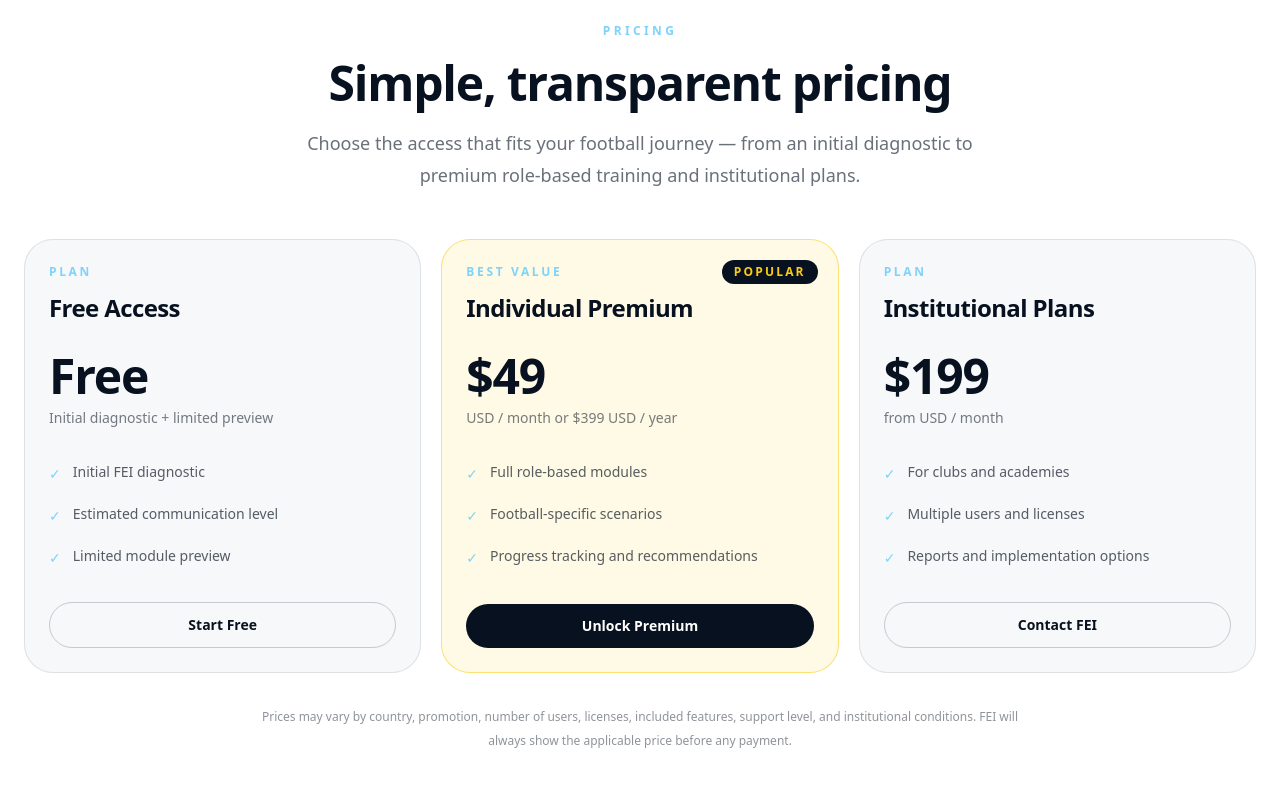
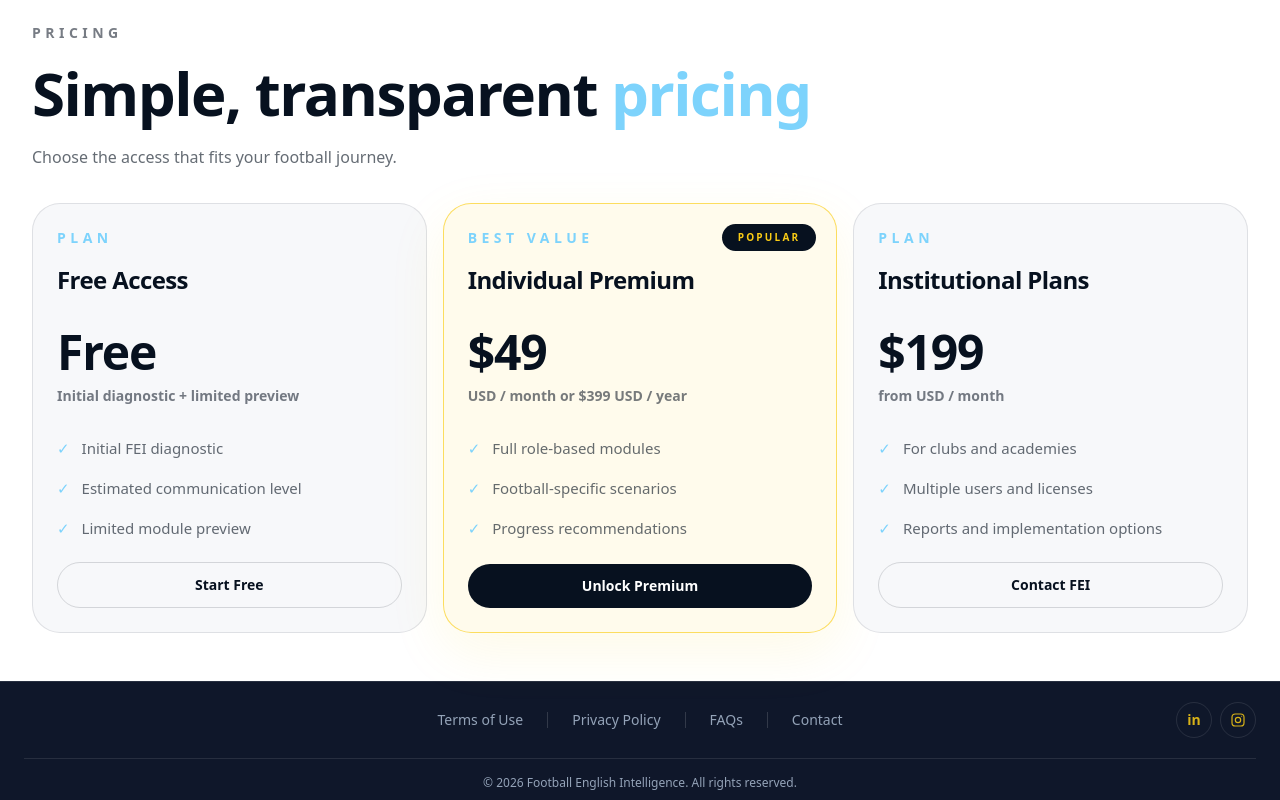
Before and after one commit to feifootball/fei-platform, a Next.js app: page / in a window 1280 px wide. Shown: the part 2660-3460 px from the top of the page. Built offline with nearby package versions, Linux system fonts and the light colour scheme.

Commit message:
Refine pricing section layout

```diff
--- a/app/page.tsx
+++ b/app/page.tsx
@@ -580,115 +580,128 @@ export default function Home() {
         </div>
       </section>
 
-      <section id="pricing" className="scroll-mt-32 bg-white px-6 pb-20 pt-10 text-fei-bg sm:pb-28 sm:pt-12">
-        <div className="mx-auto max-w-[1500px]">
-          <div className="mx-auto max-w-3xl text-center">
-            <p className="text-xs font-black uppercase tracking-[0.28em] text-fei-sky">{t.pricing_label}</p>
+      <section id="pricing" className="scroll-mt-24 bg-white px-5 py-10 sm:px-8 sm:py-12">
+        <div className="mx-auto max-w-7xl">
+          <div className="max-w-5xl">
+            <p className="text-sm font-black uppercase tracking-[0.32em] text-fei-bg/55">
+              {lang === "en" ? "PRICING" : "PRECIOS"}
+            </p>
 
-            <h2 className="mt-5 text-4xl font-black tracking-tight text-fei-bg sm:text-5xl">
-              {t.pricing_title}
+            <h2 className="mt-5 text-4xl font-black tracking-tight text-fei-bg sm:text-5xl lg:text-6xl">
+              {lang === "en" ? (
+                <>
+                  Simple, transparent <span className="text-fei-sky">pricing</span>
+                </>
+              ) : (
+                <>
+                  Precios simples y <span className="text-fei-sky">transparentes</span>
+                </>
+              )}
             </h2>
 
-            <p className="mx-auto mt-5 max-w-2xl text-base leading-8 text-fei-bg/60 sm:text-lg">
-              {t.pricing_subtitle}
+            <p className="mt-5 max-w-2xl text-[15px] font-normal leading-7 text-fei-bg/62 sm:text-base">
+              {lang === "en"
+                ? "Choose the access that fits your football journey."
+                : "Elige el acceso que mejor se adapta a tu camino en el fútbol."}
             </p>
           </div>
 
-          <div className="mt-12 grid gap-5 lg:grid-cols-3">
+          <div className="mt-8 grid gap-4 lg:grid-cols-3">
             {[
               {
-                name: lang === 'en' ? 'Free Access' : 'Acceso gratuito',
-                price: lang === 'en' ? 'Free' : 'Gratis',
-                detail: lang === 'en' ? 'Initial diagnostic + limited preview' : 'Diagnóstico inicial + vista previa limitada',
-                features: lang === 'en'
-                  ? ['Initial FEI diagnostic', 'Estimated communication level', 'Limited module preview']
-                  : ['Diagnóstico inicial FEI', 'Nivel estimado de comunicación', 'Vista previa limitada de módulos'],
-                cta: lang === 'en' ? 'Start Free' : 'Empezar gratis',
-                href: '/register',
-                highlight: false,
+                label: lang === "en" ? "PLAN" : "PLAN",
+                name: lang === "en" ? "Free Access" : "Acceso gratuito",
+                price: lang === "en" ? "Free" : "Gratis",
+                note: lang === "en" ? "Initial diagnostic + limited preview" : "Diagnóstico inicial + vista limitada",
+                features:
+                  lang === "en"
+                    ? ["Initial FEI diagnostic", "Estimated communication level", "Limited module preview"]
+                    : ["Diagnóstico inicial FEI", "Nivel comunicativo estimado", "Vista limitada de módulos"],
+                button: lang === "en" ? "Start Free" : "Empezar gratis",
+                href: "/register",
+                featured: false,
               },
               {
-                name: lang === 'en' ? 'Individual Premium' : 'Premium Individual',
-                price: '$49',
-                detail: lang === 'en' ? 'USD / month or $399 USD / year' : 'USD / mes o $399 USD / año',
-                features: lang === 'en'
-                  ? ['Full role-based modules', 'Football-specific scenarios', 'Progress tracking and recommendations']
-                  : ['Módulos completos por rol', 'Escenarios específicos de fútbol', 'Seguimiento de progreso y recomendaciones'],
-                cta: lang === 'en' ? 'Unlock Premium' : 'Desbloquear Premium',
-                href: '/register',
-                highlight: true,
+                label: lang === "en" ? "BEST VALUE" : "MEJOR VALOR",
+                badge: lang === "en" ? "POPULAR" : "POPULAR",
+                name: lang === "en" ? "Individual Premium" : "Premium individual",
+                price: "$49",
+                note: lang === "en" ? "USD / month or $399 USD / year" : "USD / mes o $399 USD / año",
+                features:
+                  lang === "en"
+                    ? ["Full role-based modules", "Football-specific scenarios", "Progress recommendations"]
+                    : ["Módulos completos por rol", "Escenarios específicos de fútbol", "Recomendaciones de progreso"],
+                button: lang === "en" ? "Unlock Premium" : "Activar Premium",
+                href: "/register",
+                featured: true,
               },
               {
-                name: lang === 'en' ? 'Institutional Plans' : 'Planes Institucionales',
-                price: '$199',
-                detail: lang === 'en' ? 'from USD / month' : 'desde USD / mes',
-                features: lang === 'en'
-                  ? ['For clubs and academies', 'Multiple users and licenses', 'Reports and implementation options']
-                  : ['Para clubes y academias', 'Múltiples usuarios y licencias', 'Reportes y opciones de implementación'],
-                cta: lang === 'en' ? 'Contact FEI' : 'Contactar FEI',
-                href: '/contact',
-                highlight: false,
+                label: lang === "en" ? "PLAN" : "PLAN",
+                name: lang === "en" ? "Institutional Plans" : "Planes institucionales",
+                price: "$199",
+                note: lang === "en" ? "from USD / month" : "desde USD / mes",
+                features:
+                  lang === "en"
+                    ? ["For clubs and academies", "Multiple users and licenses", "Reports and implementation options"]
+                    : ["Para clubes y academias", "Múltiples usuarios y licencias", "Reportes e implementación"],
+                button: lang === "en" ? "Contact FEI" : "Contactar a FEI",
+                href: "/contact",
+                featured: false,
               },
             ].map((plan) => (
-              <article
+              <div
                 key={plan.name}
-                className={`relative flex min-h-[420px] flex-col rounded-[1.8rem] border p-6 transition duration-300 hover:-translate-y-1 hover:shadow-xl hover:shadow-fei-bg/6 ${
-                  plan.highlight
-                    ? 'border-fei-yellow/55 bg-fei-yellow/[0.11]'
-                    : 'border-fei-bg/10 bg-[#F7F8FA] hover:border-fei-sky/45 hover:bg-white'
+                className={`relative flex min-h-[430px] flex-col rounded-[1.75rem] border p-6 transition duration-300 ${
+                  plan.featured
+                    ? "border-fei-yellow/65 bg-fei-yellow/[0.08] shadow-[0_18px_55px_rgba(250,204,21,0.10)]"
+                    : "border-fei-bg/10 bg-[#F7F8FA]"
                 }`}
               >
-                {plan.highlight && (
-                  <div className="absolute right-5 top-5 rounded-full bg-fei-bg px-3 py-1 text-xs font-black uppercase tracking-[0.18em] text-fei-yellow">
-                    {lang === 'en' ? 'Popular' : 'Popular'}
-                  </div>
+                {plan.badge && (
+                  <span className="absolute right-5 top-5 rounded-full bg-fei-bg px-4 py-1.5 text-[10px] font-black uppercase tracking-[0.22em] text-fei-yellow">
+                    {plan.badge}
+                  </span>
                 )}
 
-                <div>
-                  <p className="text-xs font-black uppercase tracking-[0.22em] text-fei-sky">
-                    {plan.highlight ? (lang === 'en' ? 'Best value' : 'Mejor opción') : (lang === 'en' ? 'Plan' : 'Plan')}
+                <p className="text-sm font-black uppercase tracking-[0.32em] text-fei-sky">
+                  {plan.label}
                 </p>
 
-                  <h3 className="mt-3 text-2xl font-black tracking-tight text-fei-bg">
+                <h3 className="mt-4 text-2xl font-black tracking-tight text-fei-bg">
                   {plan.name}
                 </h3>
 
-                  <div className="mt-7">
-                    <span className="text-5xl font-black tracking-tight text-fei-bg">{plan.price}</span>
-                    <p className="mt-2 text-sm font-medium text-fei-bg/55">{plan.detail}</p>
-                  </div>
+                <div className="mt-8">
+                  <p className="text-5xl font-black tracking-tight text-fei-bg">
+                    {plan.price}
+                  </p>
+                  <p className="mt-2 text-sm font-semibold leading-6 text-fei-bg/55">
+                    {plan.note}
+                  </p>
                 </div>
 
-                <ul className="mt-8 space-y-4">
+                <ul className="mt-7 grid gap-4">
                   {plan.features.map((feature) => (
-                    <li key={feature} className="flex gap-3 text-sm leading-6 text-fei-bg/68">
-                      <span className="mt-0.5 text-fei-sky">✓</span>
+                    <li key={feature} className="flex gap-3 text-[15px] leading-6 text-fei-bg/62">
+                      <span className="text-fei-sky">✓</span>
                       <span>{feature}</span>
                     </li>
                   ))}
                 </ul>
 
-                <div className="mt-auto pt-8">
                 <a
                   href={plan.href}
-                    className={`inline-flex w-full items-center justify-center rounded-full px-6 py-3 text-sm font-bold transition ${
-                      plan.highlight
-                        ? 'bg-fei-bg text-white hover:bg-fei-bg/90'
-                        : 'border border-fei-bg/20 text-fei-bg hover:bg-fei-bg hover:text-white'
+                  className={`mt-auto inline-flex w-full items-center justify-center rounded-full px-6 py-3 text-sm font-bold transition duration-300 hover:-translate-y-0.5 ${
+                    plan.featured
+                      ? "bg-fei-bg text-white hover:shadow-lg hover:shadow-fei-bg/15"
+                      : "border border-fei-bg/15 text-fei-bg hover:border-fei-bg/35 hover:bg-white"
                   }`}
                 >
-                    {plan.cta}
+                  {plan.button}
                 </a>
               </div>
-              </article>
             ))}
           </div>
-
-          <p className="mx-auto mt-8 max-w-3xl text-center text-xs leading-6 text-fei-bg/45">
-            {lang === 'en'
-              ? 'Prices may vary by country, promotion, number of users, licenses, included features, support level, and institutional conditions. FEI will always show the applicable price before any payment.'
-              : 'Los precios pueden variar según país, promoción, número de usuarios, licencias, funciones incluidas, nivel de soporte y condiciones institucionales. FEI siempre mostrará el precio aplicable antes de cualquier pago.'}
-          </p>
         </div>
       </section>
 
```
Lines whose indentation alone changed are shown as unchanged.
